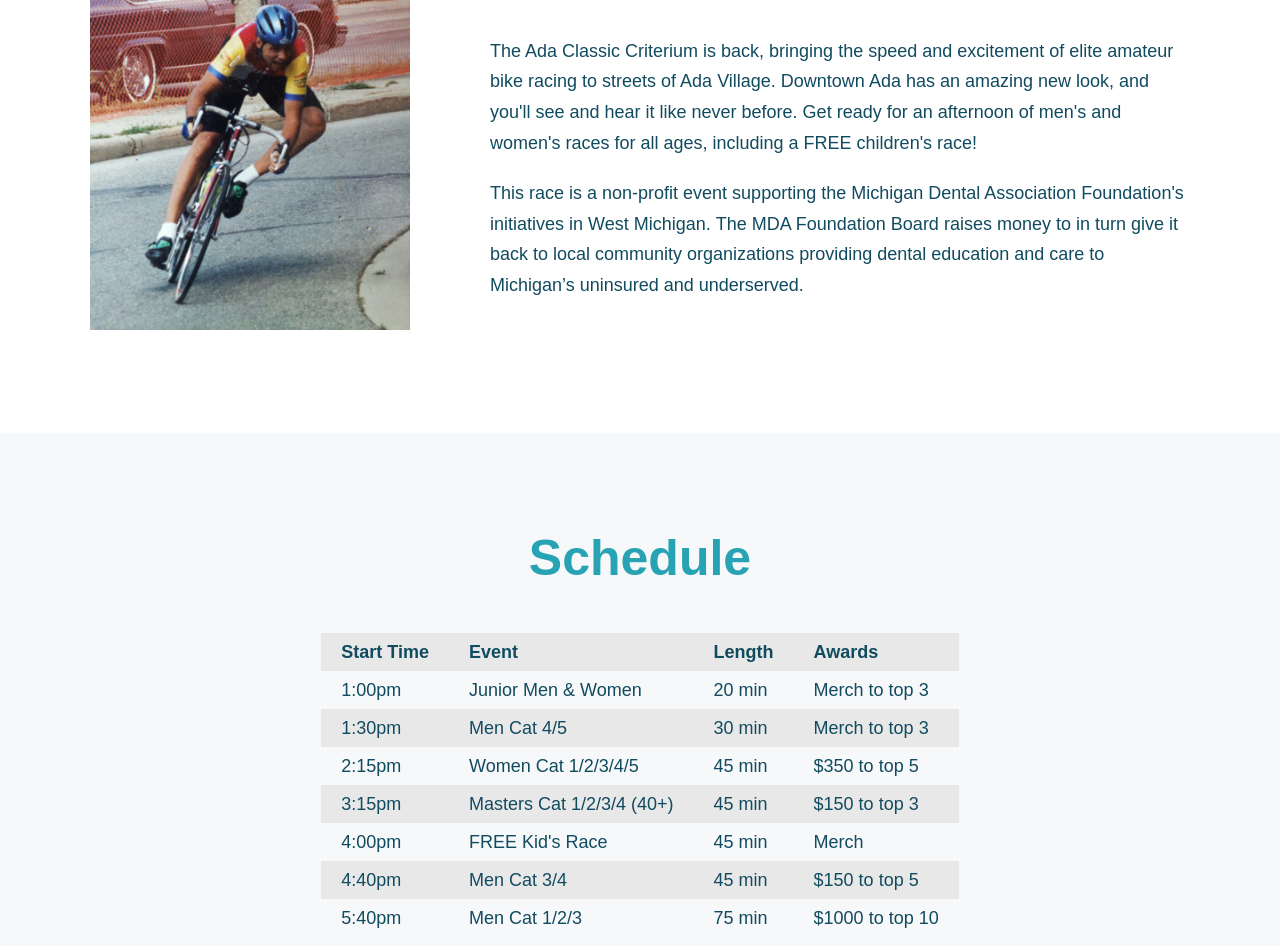
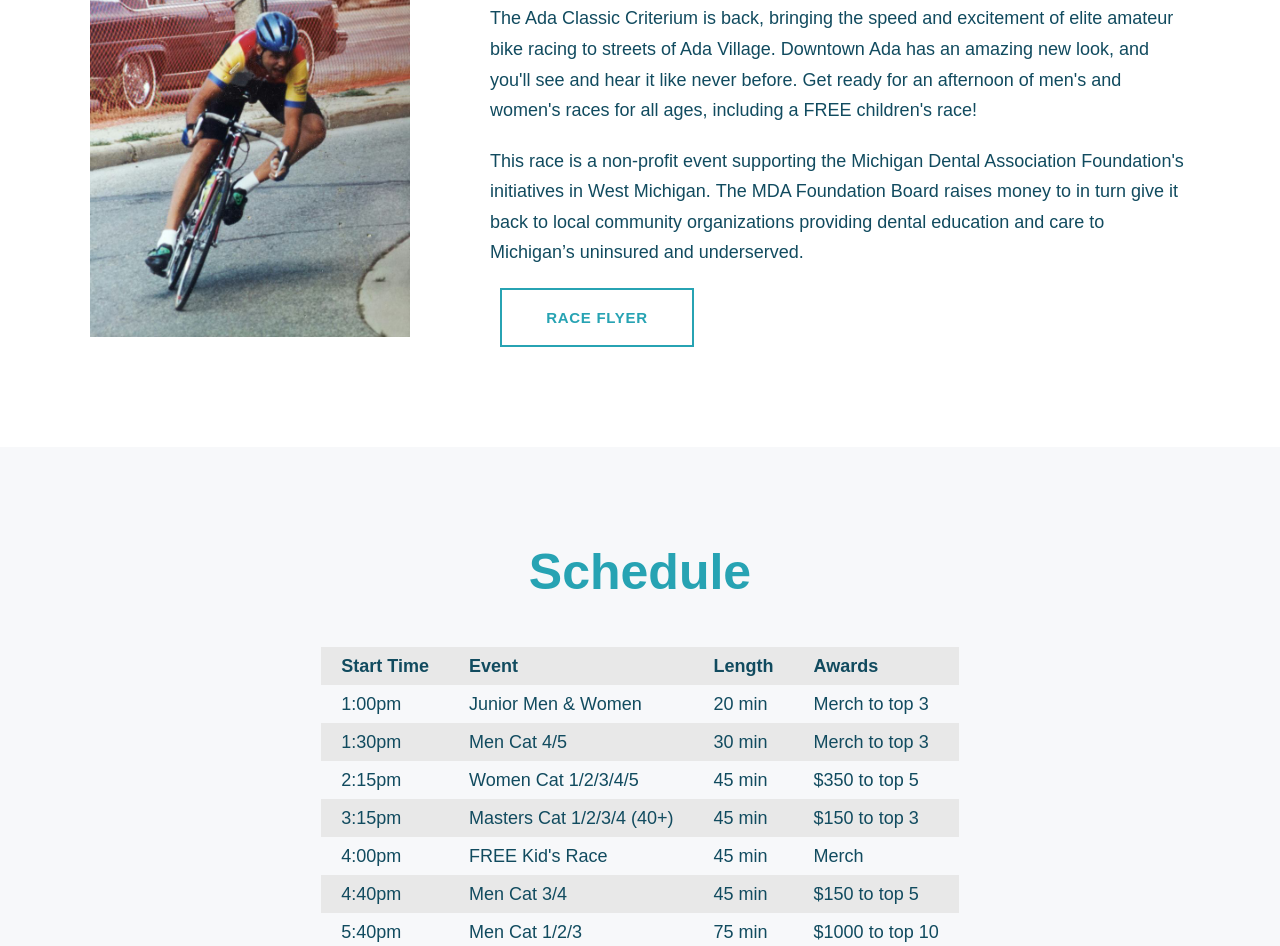
Before and after one commit to danielshamburger/adacrit, a plain HTML site: page index.html in a window 1280 px wide. Shown: the part 1170-2116 px from the top of the page. Drawn offline with nearby package versions, Linux system fonts and the light colour scheme.

Commit message:
add race flyer

```diff
--- a/index.html
+++ b/index.html
@@ -49,6 +49,9 @@
 					<h2>About</h2>
 					<p>The Ada Classic Criterium is back, bringing the speed and excitement of elite amateur bike racing to streets of Ada Village. Downtown Ada has an amazing new look, and you'll see and hear it like never before. Get ready for an afternoon of men's and women's races for all ages, including a FREE children's race!</p>
 					<p>This race is a non-profit event supporting the Michigan Dental Association Foundation's initiatives in West Michigan. The MDA Foundation Board raises money to in turn give it back to local community organizations providing dental education and care to Michigan’s uninsured and underserved.</p>
+					<div class="button-wrap">
+						<a class="button" href="/files/ada-crit-flyer.pdf">Race Flyer</a>
+					</div>
 				</div>
 		</div>
 	</section>
```
Also changed, not shown: 1 other file.
